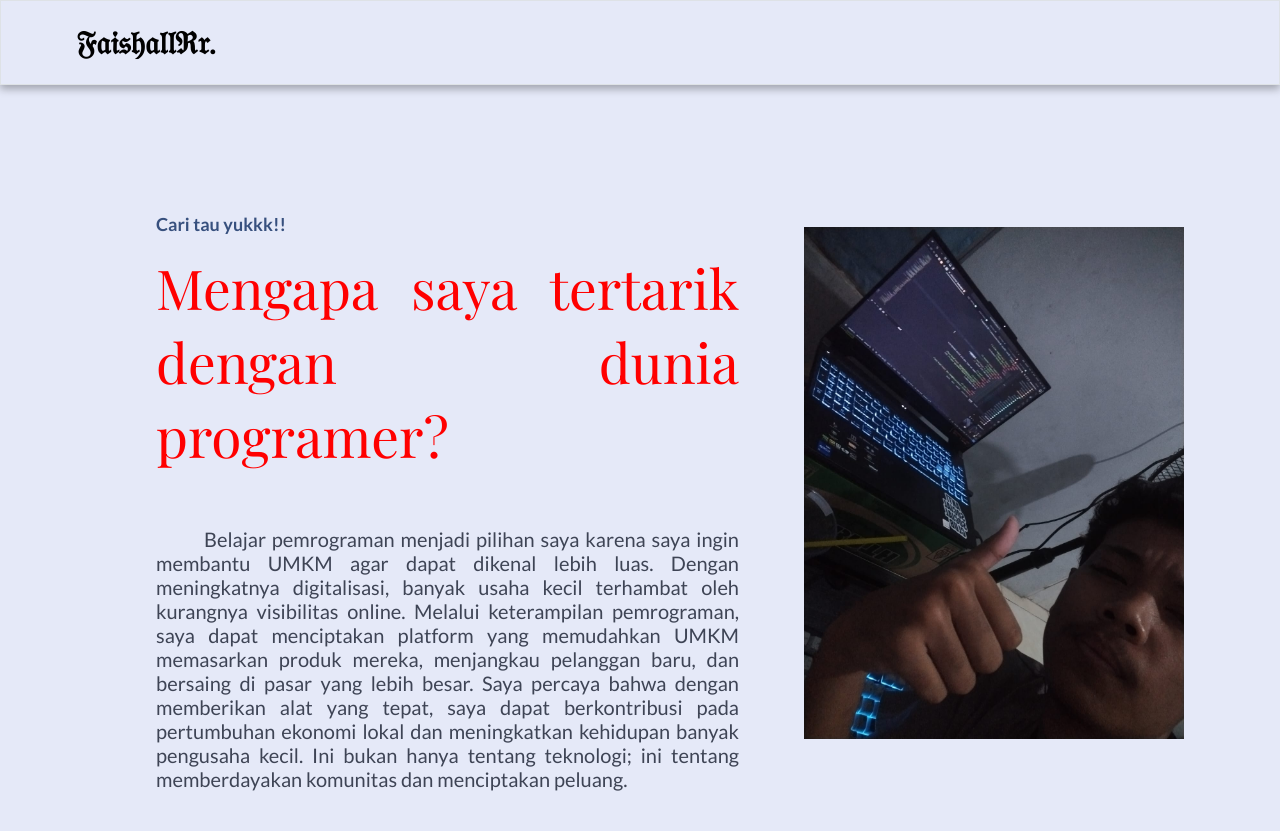
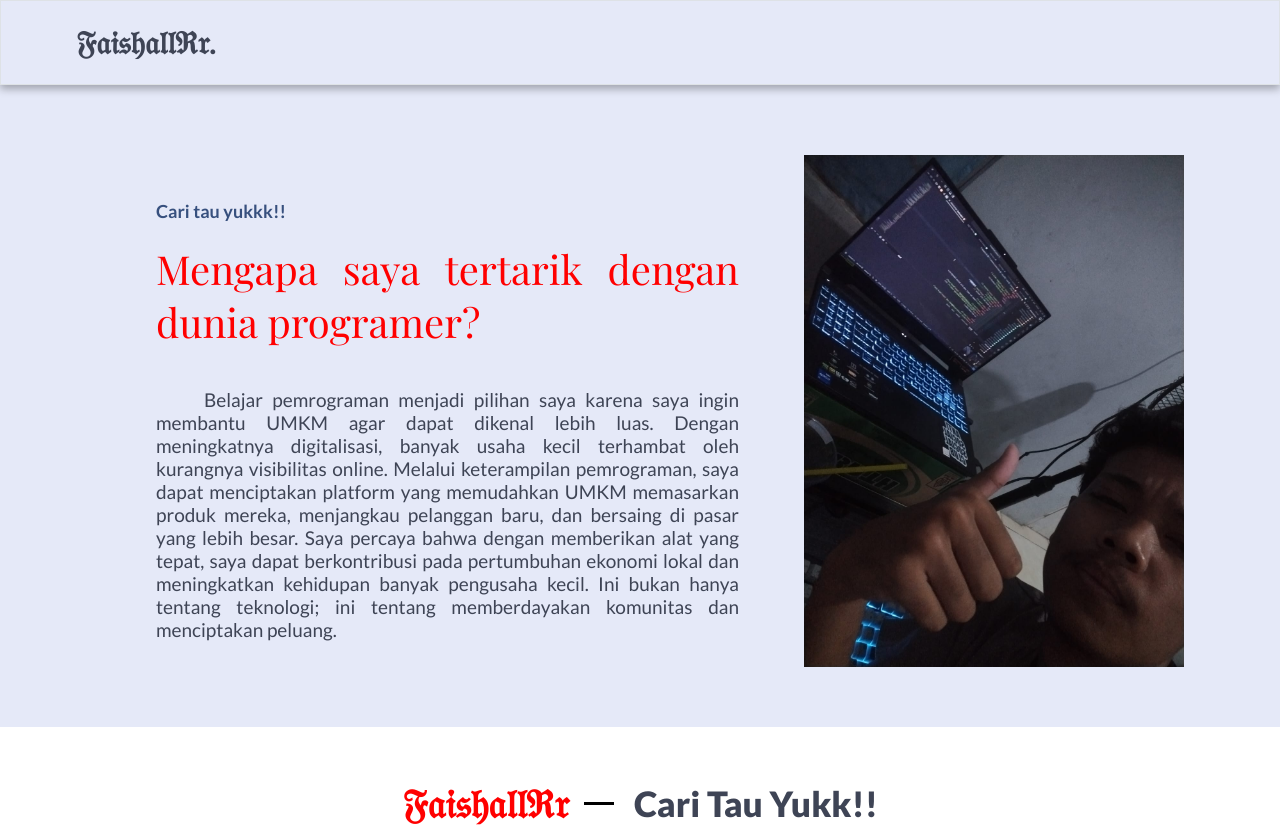
Before and after one commit to FaishallRr/Myportofolio, a plain HTML site: page membantu.html in a window 1280 px wide. Shown: the top 831 px of the page. Drawn offline with nearby package versions, Linux system fonts and the light colour scheme; a web font is replaced by a local one.

Commit message:
update css kedua

```diff
--- a/membantu.css
+++ b/membantu.css
@@ -104,17 +104,17 @@ li {
 
 .title-2 {
   font-family: "Playfair Display", serif;
-  font-size: 55px;
+  font-size: 40px;
   color: red;
 }
 
 .title-3 {
   font-weight: bold;
-  transform: translateY(40px);
-  -webkit-transform: translateY(40px);
-  -moz-transform: translateY(40px);
-  -ms-transform: translateY(40px);
-  -o-transform: translateY(40px);
+  transform: translateY(20px);
+  -webkit-transform: translateY(20px);
+  -moz-transform: translateY(20px);
+  -ms-transform: translateY(20px);
+  -o-transform: translateY(20px);
 }
 
 .wrapper-2 {
@@ -155,7 +155,7 @@ li {
 }
 
 .text-description {
-  font-size: 20px;
+  font-size: 19px;
   margin-top: 40px;
 }
 
@@ -261,6 +261,23 @@ li {
   font-weight: 600;
 }
 
+.logos {
+  cursor: pointer;
+  margin-right: auto;
+  font-size: 40;
+  color: #3e4455;
+  text-decoration: none;
+}
+
+.logos:hover {
+  color: red;
+  transition: all 0.5s ease 0s;
+  -webkit-transition: all 0.5s ease 0s;
+  -moz-transition: all 0.5s ease 0s;
+  -ms-transition: all 0.5s ease 0s;
+  -o-transition: all 0.5s ease 0s;
+}
+
 @media screen and (max-width: 1200px) {
   .body {
     padding: 0;
--- a/membantu.html
+++ b/membantu.html
@@ -30,7 +30,7 @@
   <body>
     <div id="home"></div>
     <header>
-      <h1 class="logo">𝔉𝔞𝔦𝔰𝔥𝔞𝔩𝔩ℜ𝔯.</h1>
+      <h1 class="logo"><a href="./index.html" class="logos">𝔉𝔞𝔦𝔰𝔥𝔞𝔩𝔩ℜ𝔯.</a></h1>
       <nav></nav>
     </header>
 
--- a/style.css
+++ b/style.css
@@ -831,6 +831,23 @@ li {
   -o-transform: translateX(70px) translateY(-70px);
 }
 
+.logos {
+  cursor: pointer;
+  margin-right: auto;
+  font-size: 40;
+  color: #3e4455;
+  text-decoration: none;
+}
+
+.logos:hover {
+  color: red;
+  transition: all 0.5s ease 0s;
+  -webkit-transition: all 0.5s ease 0s;
+  -moz-transition: all 0.5s ease 0s;
+  -ms-transition: all 0.5s ease 0s;
+  -o-transition: all 0.5s ease 0s;
+}
+
 @media screen and (max-width: 1200px) {
   .body {
     padding: 0;
```
Also changed, not shown: index.html (+1 -1 lines).
